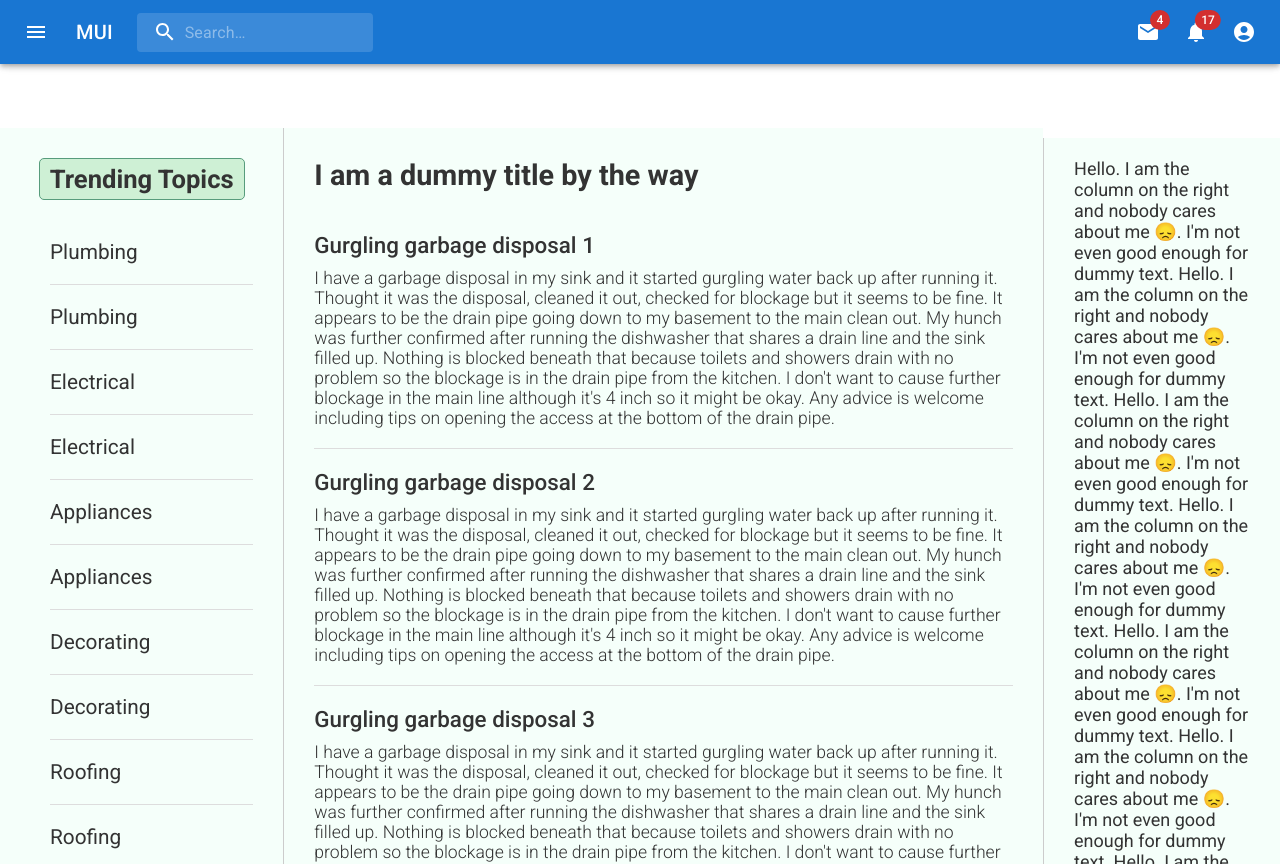
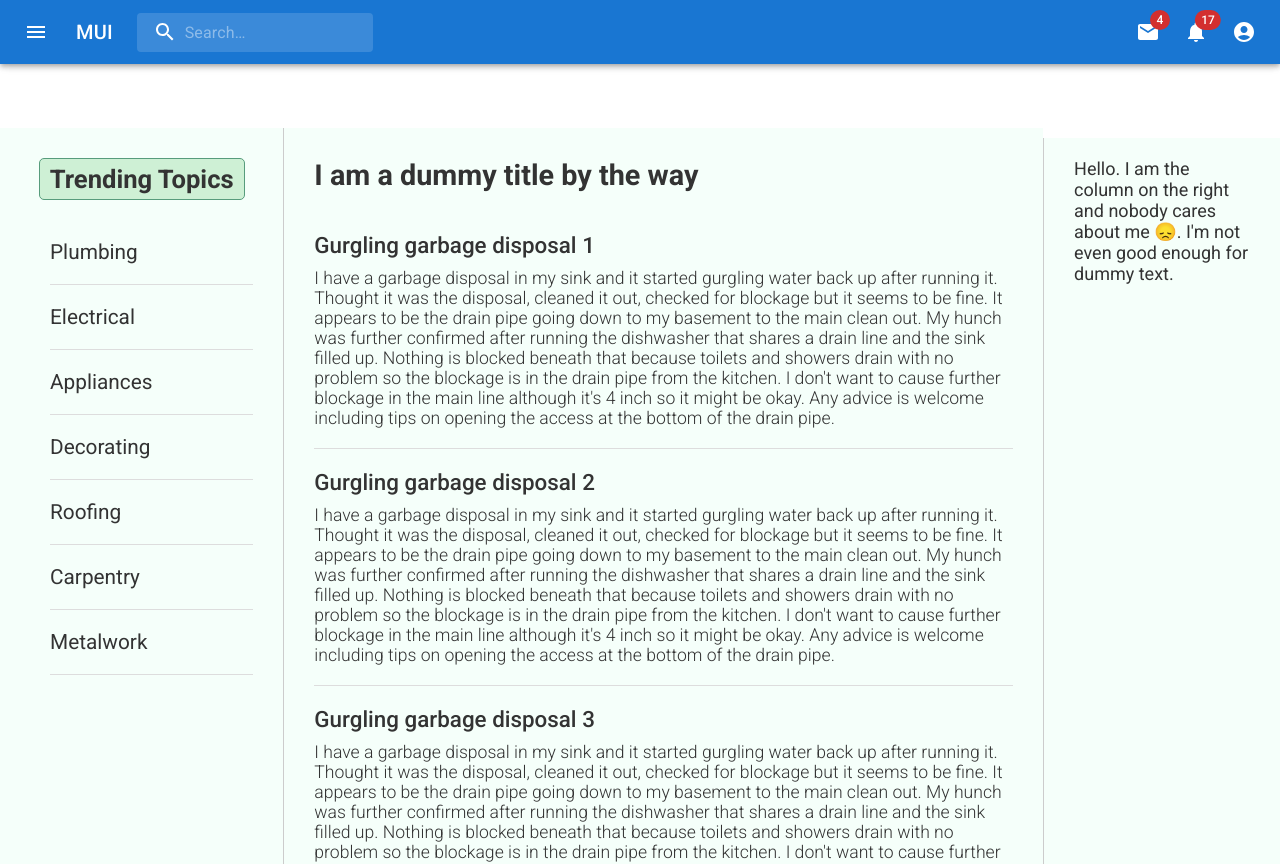
Before and after one commit to FixItDevs/fix-it, a React (Vite) app in the folder frontend/: page / in a window 1280 px wide. Built offline with nearby package versions, Linux system fonts and the light colour scheme.

Commit message:
Removed dummy content.

```diff
--- a/frontend/src/components/CategoriesSelectorList/CategoriesSelectorList.tsx
+++ b/frontend/src/components/CategoriesSelectorList/CategoriesSelectorList.tsx
@@ -13,8 +13,6 @@ const CategoriesSelectorList = () => {
           <div key={category}>
             <CategorySelectorItem>{category}</CategorySelectorItem>
             <div className="feed-divider"></div>
-            <CategorySelectorItem>{category}</CategorySelectorItem>
-            <div className="feed-divider"></div>
           </div>
         ))}
       </div>
--- a/frontend/src/components/SignUpBenefits/SignUpBenefits.tsx
+++ b/frontend/src/components/SignUpBenefits/SignUpBenefits.tsx
@@ -3,38 +3,10 @@ import "./SignUpBenefits.css";
 
 const SignUpBenefits = () => {
   return (
-    <>
     <div className="sign-up-benefits-container">
       Hello. I am the column on the right and nobody cares about me 😞. I'm not
       even good enough for dummy text.
-      Hello. I am the column on the right and nobody cares about me 😞. I'm not
-      even good enough for dummy text.
-      Hello. I am the column on the right and nobody cares about me 😞. I'm not
-      even good enough for dummy text.
-      Hello. I am the column on the right and nobody cares about me 😞. I'm not
-      even good enough for dummy text.
-      Hello. I am the column on the right and nobody cares about me 😞. I'm not
-      even good enough for dummy text.
-      Hello. I am the column on the right and nobody cares about me 😞. I'm not
-      even good enough for dummy text.
-      Hello. I am the column on the right and nobody cares about me 😞. I'm not
-      even good enough for dummy text.
-      Hello. I am the column on the right and nobody cares about me 😞. I'm not
-      even good enough for dummy text.
-      Hello. I am the column on the right and nobody cares about me 😞. I'm not
-      even good enough for dummy text.
-      Hello. I am the column on the right and nobody cares about me 😞. I'm not
-      even good enough for dummy text.
-      Hello. I am the column on the right and nobody cares about me 😞. I'm not
-      even good enough for dummy text.
-      Hello. I am the column on the right and nobody cares about me 😞. I'm not
-      even good enough for dummy text.
-      Hello. I am the column on the right and nobody cares about me 😞. I'm not
-      even good enough for dummy text.
-      Hello. I am the column on the right and nobody cares about me 😞. I'm not
-      even good enough for dummy text.
     </div>
-    </>
   );
 };
 
```
